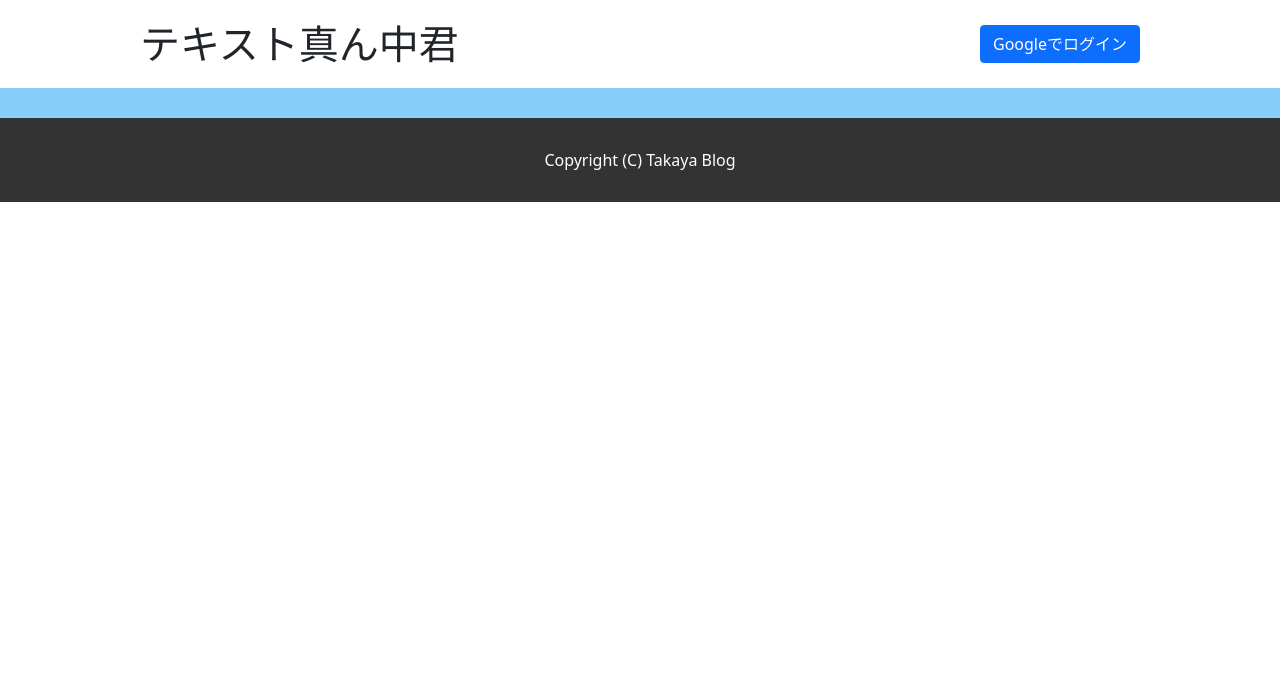
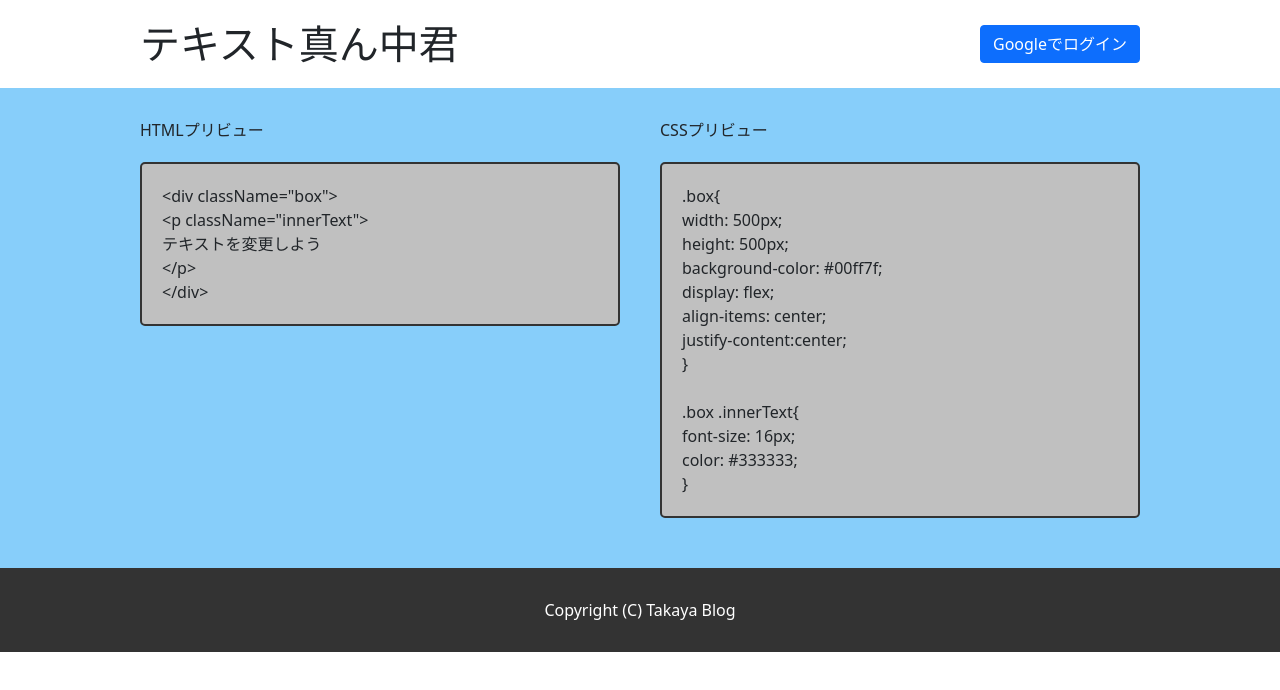
Before and after one commit to TakayaYonekawa/center-generator, a React (Create React App) app: page /save-code in a window 1280 px wide. Shown: the top 690 px of the page. Built offline with nearby package versions, Linux system fonts and the light colour scheme; no server answers.

Commit message:
マイページコンポーネント作成

```diff
--- a/src/App.tsx
+++ b/src/App.tsx
@@ -6,6 +6,7 @@ import Footer from "./component/templates/Footer/Footer";
 import Main from "./component/views/Main";
 import { BrowserRouter, Route, Routes } from "react-router-dom";
 import MyPage from "./component/views/MyPage";
+import SaveCode from "./component/views/SaveCode";
 
 function App() {
   return (
@@ -14,6 +15,7 @@ function App() {
       <Routes>
         <Route path="/" element={<Main />}></Route>
         <Route path="/mypage" element={<MyPage />}></Route>
+        <Route path="/save-code" element={<SaveCode />}></Route>
       </Routes>
       <Footer />
     </BrowserRouter>
--- /dev/null
+++ b/src/component/templates/MyPage/CodeLists.tsx
@@ -0,0 +1,15 @@
+import React from "react";
+import { ListGroup } from "react-bootstrap";
+import { Link } from "react-router-dom";
+
+function CodeLists() {
+  return (
+    <div>
+      <ListGroup>
+        <ListGroup.Item><Link to=""></Link>LIST</ListGroup.Item>
+      </ListGroup>
+    </div>
+  );
+}
+
+export default CodeLists;
--- /dev/null
+++ b/src/component/templates/MyPage/Profile.tsx
@@ -0,0 +1,16 @@
+import React from 'react'
+import { Image } from 'react-bootstrap'
+
+function Profile() {
+  return (
+    <div className="d-flex gap-3 align-items-center justify-content-center ">
+      <div>
+        <Image src="holder.js/171x180" roundedCircle />
+      </div>
+
+      <h2>name</h2>
+    </div>
+  )
+}
+
+export default Profile
--- /dev/null
+++ b/src/component/templates/SaveCode/SaveCss.tsx
@@ -0,0 +1,32 @@
+import React from 'react'
+import { RootState, useSelector } from '../../../store';
+
+function SaveCss() {
+    const {rangeVals,rangeVals02,submitText03,submitText04} = useSelector((state: RootState) => state.input);
+
+  return (
+    <div className="previewCodeContent">
+    <p>CSSプリビュー</p>
+    <div className="previewCss">
+
+      .box{'{'}<br/>
+        width: {rangeVals}px;<br/>
+        height: {rangeVals02}px;<br/>
+        background-color: #{submitText03};<br/>
+        display: flex;<br/>
+        align-items: center;<br/>
+        justify-content:center;<br/>
+
+        {'}'}<br/>
+        <br/>
+      .box .innerText{'{'}<br/>
+        font-size: 16px;<br/>
+        color: #{submitText04};<br/>
+        {'}'}<br/>
+
+    </div>
+  </div>
+  )
+}
+
+export default SaveCss
--- /dev/null
+++ b/src/component/templates/SaveCode/SaveHtml.tsx
@@ -0,0 +1,23 @@
+import React from 'react'
+import { RootState, useSelector } from '../../../store';
+
+function SaveHtml() {
+    const {rangeVals05} = useSelector((state: RootState) => state.input);
+
+
+  return (
+    <div className="previewCodeContent">
+    <p>HTMLプリビュー</p>
+    <div className="previewHtml">
+      &lt;div className="box"&gt;<br/>
+      &lt;p className="innerText"&gt;<br/>
+        <span className="previewHtmlText">{rangeVals05}</span><br/>
+      &lt;/p&gt;<br/>
+      &lt;/div&gt;<br/>
+
+    </div>
+  </div>
+  )
+}
+
+export default SaveHtml
--- a/src/component/views/MyPage.tsx
+++ b/src/component/views/MyPage.tsx
@@ -1,8 +1,13 @@
 import React from 'react'
+import Profile from '../templates/MyPage/Profile';
+import CodeLists from '../templates/MyPage/CodeLists';
 
 function MyPage() {
   return (
-    <div>MyPage</div>
+    <div className='container'>
+      <Profile/>
+      <CodeLists/>
+    </div>
   )
 }
 
--- /dev/null
+++ b/src/component/views/SaveCode.tsx
@@ -0,0 +1,14 @@
+import React from "react";
+import SaveCss from "../templates/SaveCode/SaveCss";
+import SaveHtml from "../templates/SaveCode/SaveHtml";
+
+function SaveCode() {
+  return (
+    <section className=" previewCodeArea">
+      <SaveHtml />
+      <SaveCss />
+    </section>
+  );
+}
+
+export default SaveCode;
```
